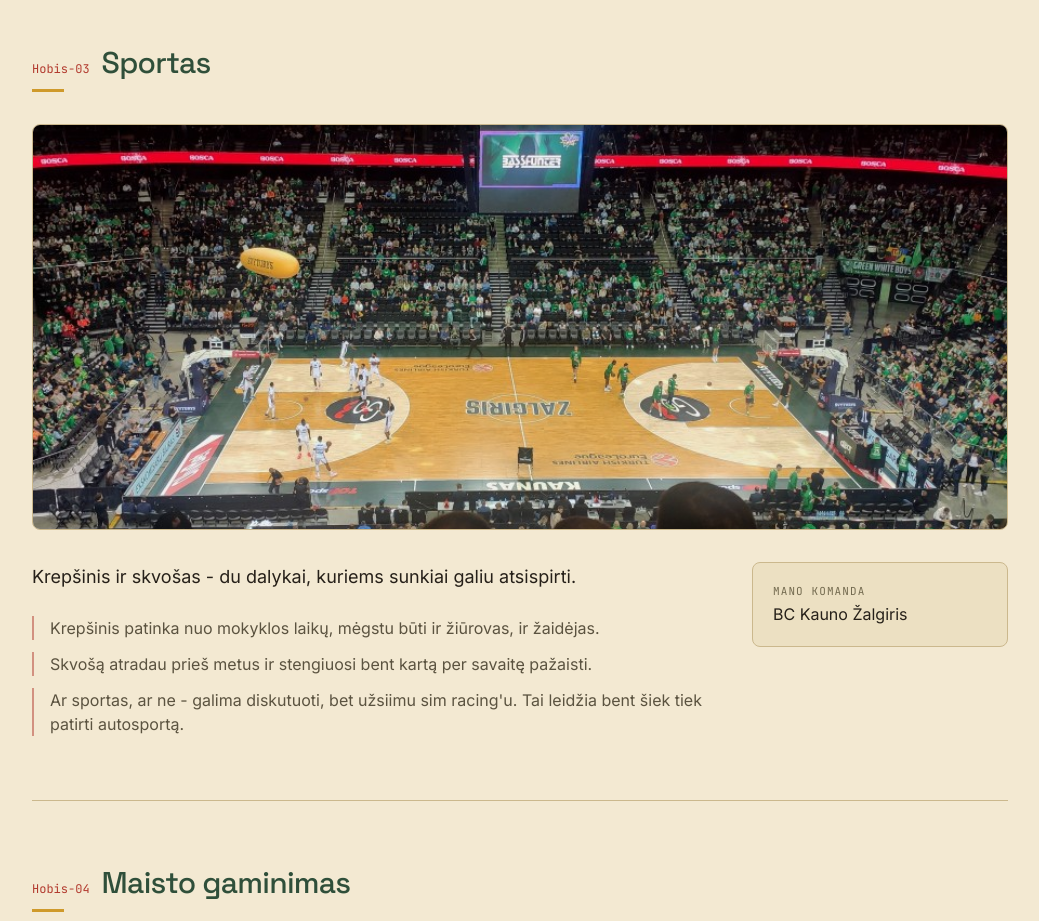
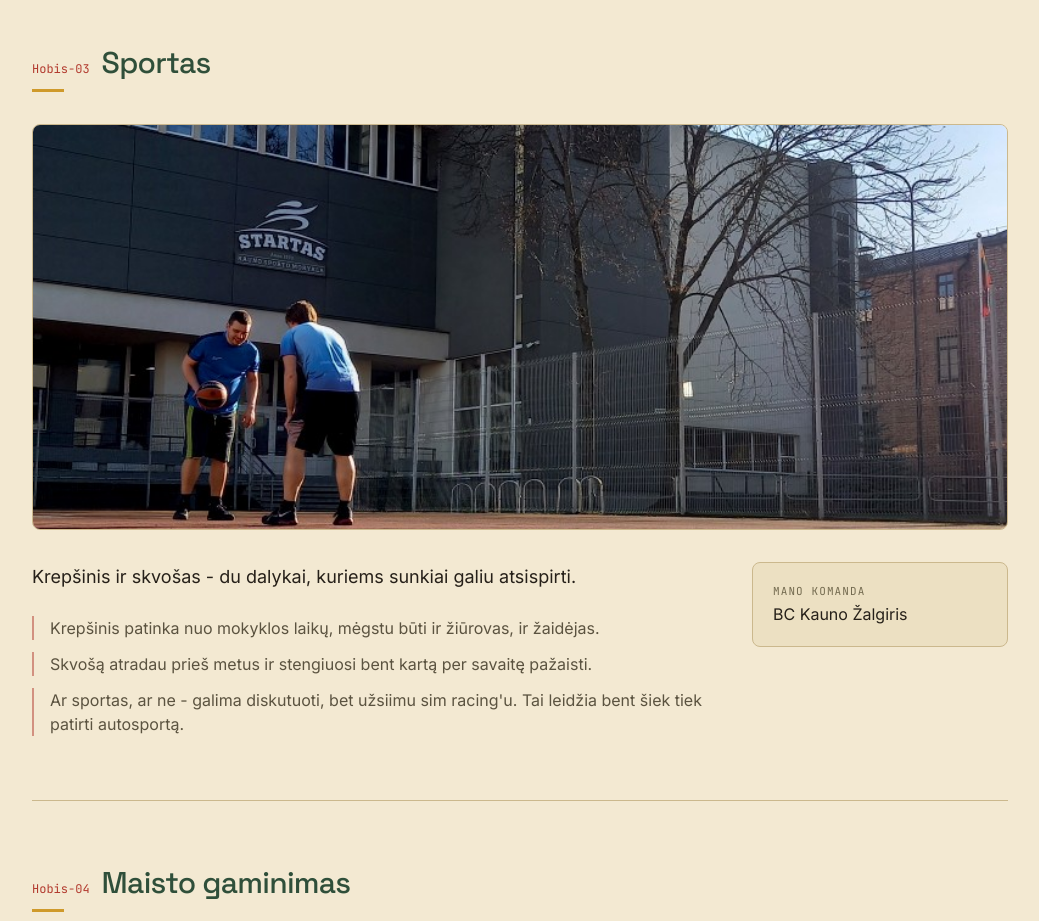
Before and after one commit to sarasko/my-one-pager, a Vue app: page / in a window 1280 px wide. Shown: the part 3080-4001 px from the top of the page, without its empty margins (120-1159 px from the left). Built offline with nearby package versions, Linux system fonts and the light colour scheme.

Commit message:
Updated sports image to basketball

```diff
--- a/src/profile.ts
+++ b/src/profile.ts
@@ -94,7 +94,7 @@
     {
       id: "sports",
       code: "Hobis-03",
-      image: "/IMG_20231102_194421.jpg",
+      image: "/20260418_175944.jpg",
       title: "Sportas",
       lead: "Krepšinis ir skvošas - du dalykai, kuriems sunkiai galiu atsispirti.",
       meta: [{ label: "Mano komanda", value: "BC Kauno Žalgiris" }],
```
Also changed, not shown: public/20260418_175944.jpg (added), public/IMG_20231102_194421.jpg (deleted).
